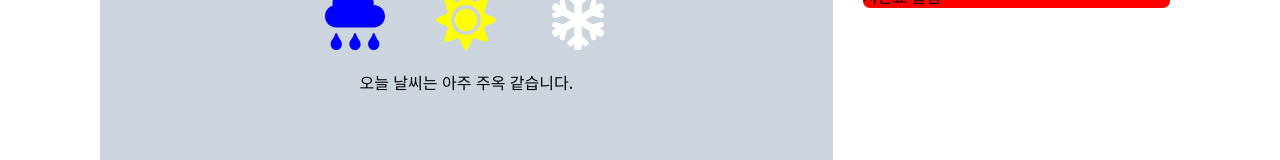
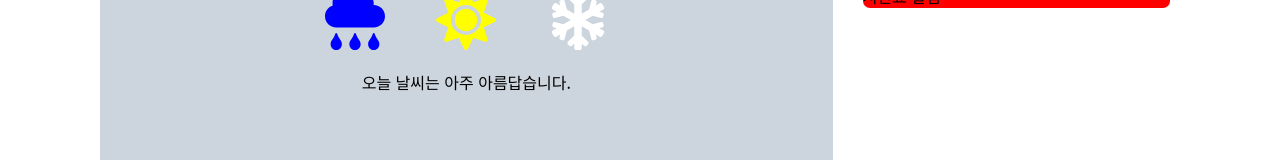
Before and after one commit to JadeMin-school/holytechnics, a Next.js app: page / in a window 1280 px wide. Shown: the part 162-322 px from the top of the page. Built offline with nearby package versions, Linux system fonts and the light colour scheme.

Commit message:
업로드

```diff
--- a/src/app/page.tsx
+++ b/src/app/page.tsx
@@ -37,7 +37,7 @@ export default async function Home() {
 							/>
 						</div>
 						<div id="description">
-							<span>오늘 날씨는 아주 주옥 같습니다.</span>
+							<span>오늘 날씨는 아주 아름답습니다.</span>
 						</div>
 					</div>
 				</div>
```
